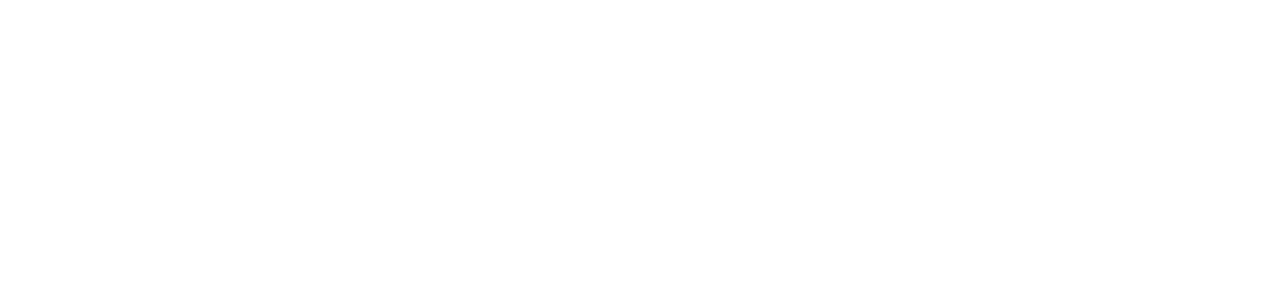
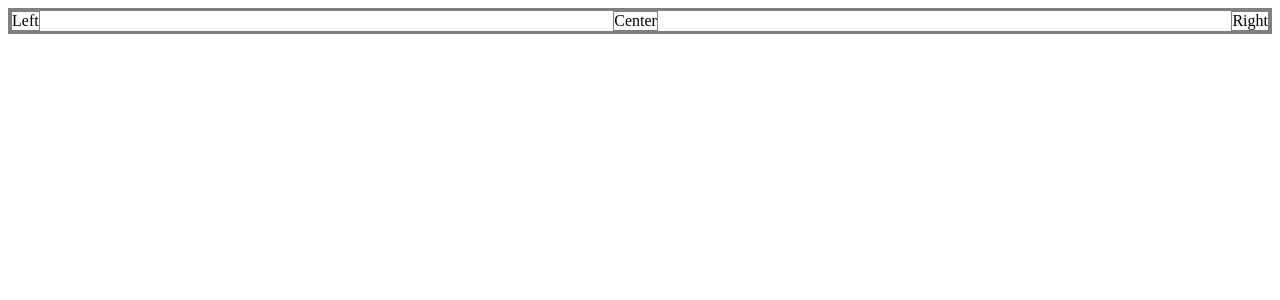
Before and after one commit to ali-alim/scandiweb, a React (Create React App) app: page / in a window 1280 px wide. Shown: the top 300 px of the page. Built offline with nearby package versions, Linux system fonts and the light colour scheme.

Commit message:
build navbar template

```diff
--- a/src/App.js
+++ b/src/App.js
@@ -1,9 +1,10 @@
+import Navbar from "./components/Navbar";
 
 
 function App() {
   return (
     <div>
-
+      <Navbar />
     </div>
   );
 }
--- /dev/null
+++ b/src/components/Navbar.js
@@ -0,0 +1,11 @@
+import "./navbar.css"
+
+export default function Navbar() {
+  return (
+    <div className="navbar">
+      <div className="navbar__left">Left</div>
+      <div className="navbar__center">Center</div>
+      <div className="navbar__right">Right</div>
+    </div>
+  );
+}
--- /dev/null
+++ b/src/components/navbar.css
@@ -0,0 +1,8 @@
+div{
+    border: 1px solid gray;
+}
+
+.navbar{
+    display: flex;
+    justify-content: space-between
+}
```
